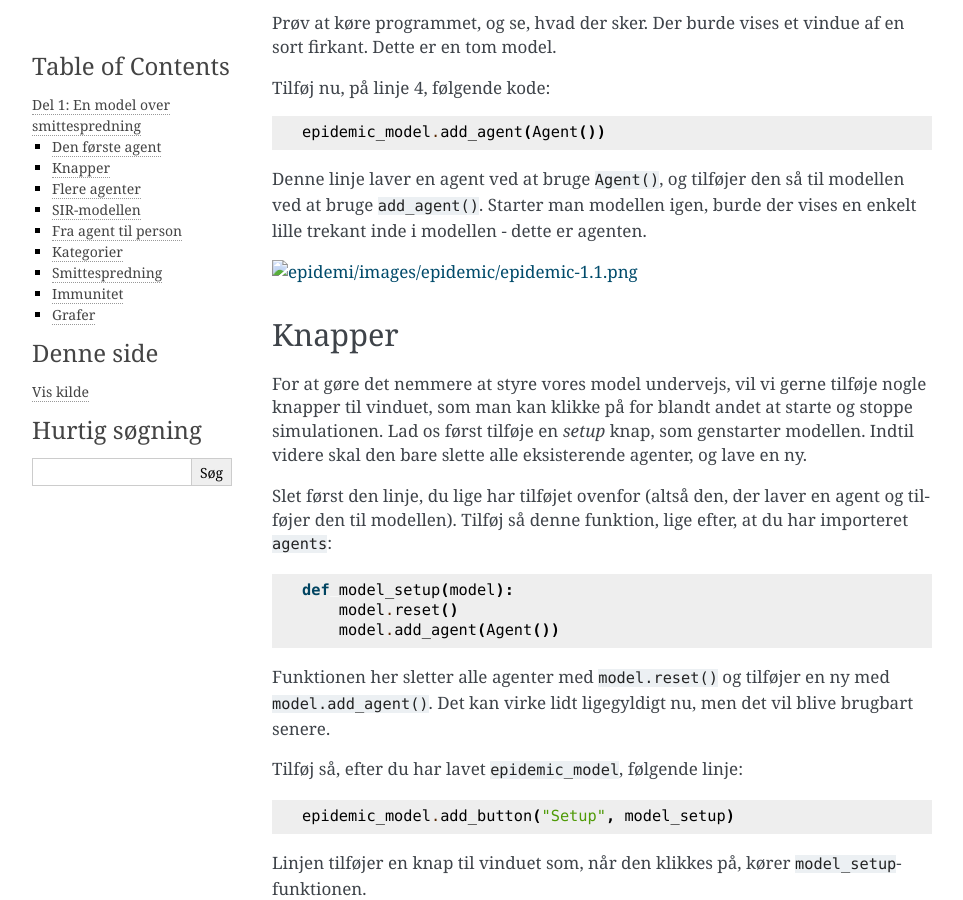
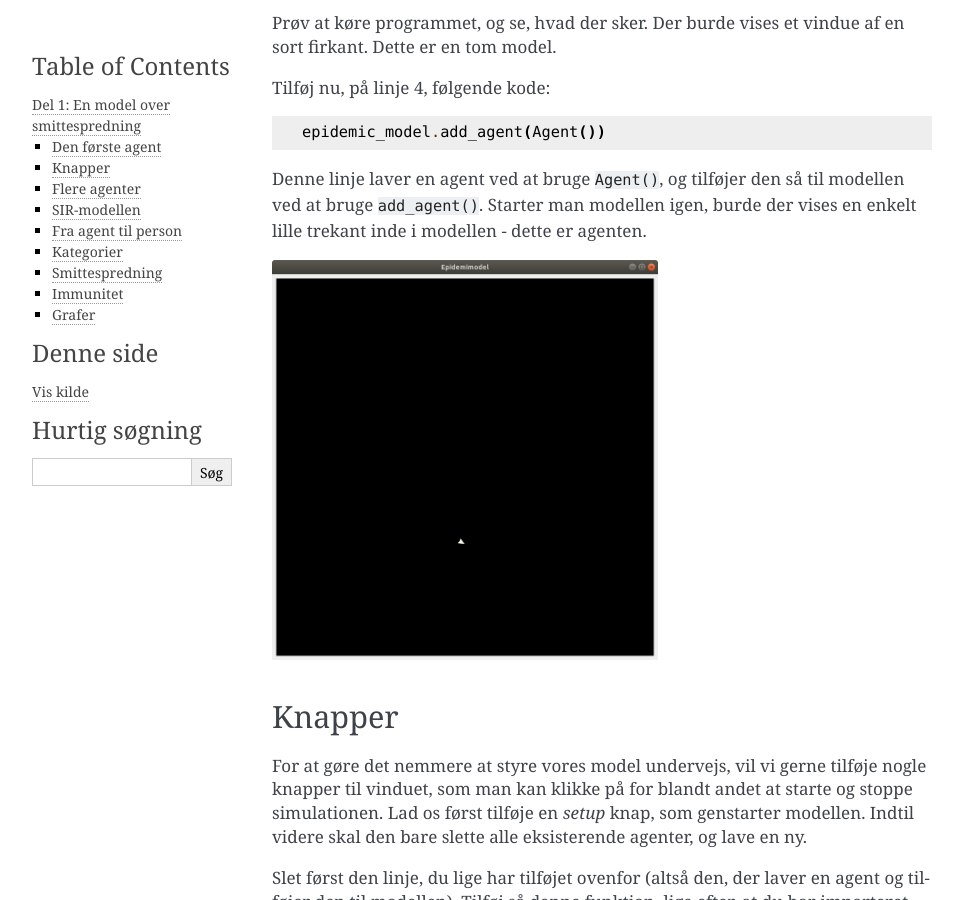
Before and after one commit to DatalogiForAlle/AgentsPy, a Sphinx documentation site: the page built from docs/source/epidemi/epidemi_del1.rst, in a window 1280 px wide and 900 px high, scrolled down 861 px. Shown: the whole window, without its empty margins (148-1111 px from the left). Built offline with Sphinx 7.4.7, drawn with Linux system fonts in a browser that asks for light colours.

Commit message:
Fix various documentation issues

```diff
--- a/docs/source/epidemi/epidemi_del1.rst
+++ b/docs/source/epidemi/epidemi_del1.rst
@@ -49,7 +49,7 @@ den så til modellen ved at bruge ``add_agent()``. Starter man
 modellen igen, burde der vises en enkelt lille trekant inde i
 modellen - dette er agenten.
 
-.. image:: images/epidemic/epidemic-1.1.png
+.. image:: ../images/epidemic/epidemic-1.1.png
    :height: 400
 
 Knapper
@@ -79,7 +79,7 @@ Tilføj så, efter du har lavet ``epidemic_model``, følgende linje::
 Linjen tilføjer en knap til vinduet som, når den klikkes på, kører
 ``model_setup``-funktionen.
 
-.. image:: images/epidemic/epidemic-1.2.png
+.. image:: ../images/epidemic/epidemic-1.2.png
    :height: 400
 
 Flere agenter
@@ -124,7 +124,7 @@ Dette laver en knap, som man kan slå til og fra. Når den er slået til,
 kører den ``model_step``-funktionen konstant, hvilket får agenterne til
 at bevæge sig rundt.
 
-.. image:: images/epidemic/epidemic-1.3.png
+.. image:: ../images/epidemic/epidemic-1.3.png
    :height: 400
 
 SIR-modellen
@@ -234,7 +234,7 @@ Vi gør her sådan, at de fleste agenter starter med at være raske og
 have en grøn farve, men en lille del (omkring 2%) starter med at være
 syge og have en rød farve.
 
-.. image:: images/epidemic/epidemic-2.2.png
+.. image:: ../images/epidemic/epidemic-2.2.png
    :height: 400
 
 Smittespredning
@@ -254,7 +254,7 @@ Koden siger, at hvis agenten er i kategori 1 (altså syg), så smitter
 den alle agenter indenfor en radius af 12 (agentens egen radius er på
 4).
 
-.. image:: images/epidemic/epidemic-2.3.png
+.. image:: ../images/epidemic/epidemic-2.3.png
    :height: 400
 
 Immunitet
@@ -348,5 +348,5 @@ linje, lige efter der hvor du tilføjer knapperne til modellen::
 
 Prøv at køre modellen, indtil der ikke er flere inficerede agenter tilbage, og sammenlign så den graf du får med den, der er på `Wikipedia-siden for SIR-modellen <https://en.wikipedia.org/wiki/Compartmental_models_in_epidemiology#The_SIR_model}{>`_.
 
-.. image:: images/epidemic/epidemic-2.4.png
+.. image:: ../images/epidemic/epidemic-2.4.png
    :height: 400
--- a/docs/source/epidemi/epidemi_del2.rst
+++ b/docs/source/epidemi/epidemi_del2.rst
@@ -100,7 +100,7 @@ Tilføj til sidst, nederst i ``Person.step``::
 
 Dette får agentens "gruppe-indikator" til at følge med den rundt.
 
-.. image:: images/epidemic/epidemic-3.2.png
+.. image:: ../images/epidemic/epidemic-3.2.png
    :height: 400
 
 Mere/mindre afstand
@@ -140,7 +140,7 @@ til denne::
 
   for agent in self.agents_nearby(model.infection_distance):
 
-.. image:: images/epidemic/epidemic-3.3.png
+.. image:: ../images/epidemic/epidemic-3.3.png
    :height: 400
 
 Prøv at køre simulationen, og juster på værdierne undervejs. Overvej,
--- a/docs/source/epidemi/epidemi_del3.rst
+++ b/docs/source/epidemi/epidemi_del3.rst
@@ -184,7 +184,7 @@ Til sidst gør vi sådan, at der er en 25\% chance for, at virussen muterer, nå
 
 Prøv at køre modellen nu, og observer grafen. Kan du se, hvordan de forskellige "bølger" af mutationer optræder?
 
-.. image:: images/epidemic/epidemic-4.2.png
+.. image:: ../images/epidemic/epidemic-4.2.png
    :height: 400
 
 Mutationseffekter
```
Also changed, not shown: docs/source/godtigang_thonny.rst (+7 -5 lines), docs/source/images/godtigang/thonny-run.png (added).
